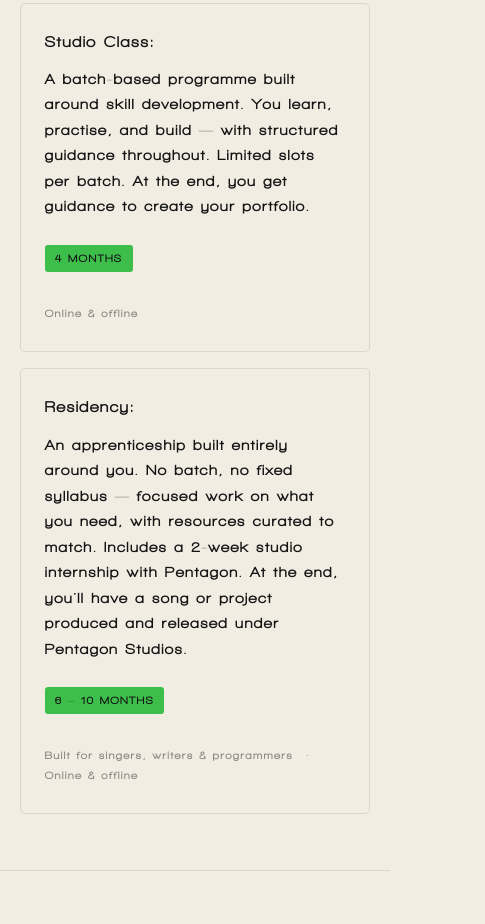
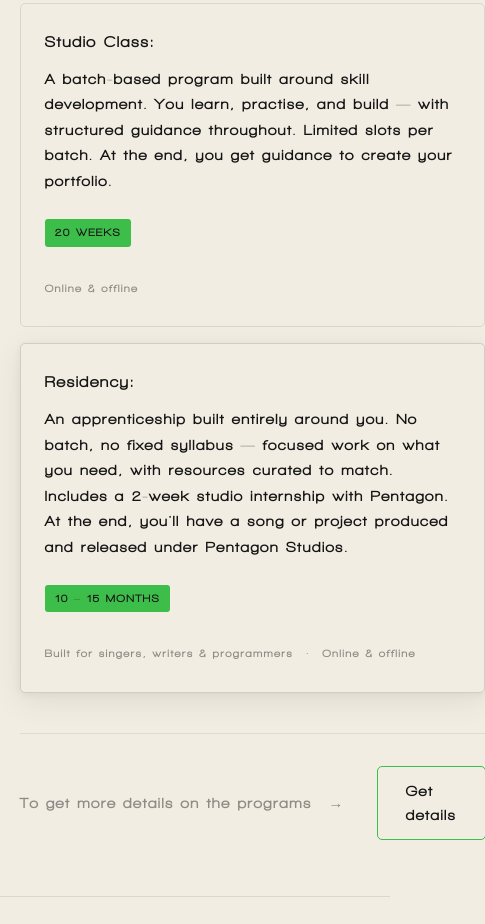
Before and after one commit to Mystiq-07/pentagon-studios, a plain HTML site: page mentorship.html in a window 390 px wide. Shown: the part 730-1654 px from the top of the page, 485 px wide, since content can reach past the window. Drawn offline with Linux system fonts and the light colour scheme.

Commit message:
mentorship: centre hero, program CTA row, FAQ full width, footer margin, course durations update

```diff
--- a/mentorship.html
+++ b/mentorship.html
@@ -38,12 +38,12 @@
   <main>
 
     <!-- ── HERO ── -->
-    <section class="inner-hero">
+    <section class="inner-hero inner-hero--center">
       <p class="coming-soon-label reveal">Mentorship</p>
       <h1 class="t-hero inner-hero-title reveal reveal-delay-1">Build with intention.</h1>
       <p class="inner-hero-sub reveal reveal-delay-2">
         Direct mentorship for singers, writers, and programmers who are serious about music.
-        Two programmes. One direction.
+        Two programs. One direction.
       </p>
       <a href="contact.html" class="btn btn-accent reveal reveal-delay-3">Get in touch</a>
     </section>
@@ -51,34 +51,38 @@
     <!-- ── THE PROGRAMMES ── -->
     <section class="inner-section">
       <div class="inner-section-left">
-        <p class="section-label reveal">The Programmes</p>
+        <p class="section-label reveal">The Programs</p>
         <h2 class="t-h2 reveal reveal-delay-1">Two ways in.</h2>
       </div>
       <div class="inner-section-right">
         <p class="section-body reveal">
           Different structure, different pace — pick what fits where you are.
         </p>
-        <div class="programme-tracks">
-          <div class="programme-track reveal">
+        <div class="program-tracks">
+          <div class="program-track reveal">
             <h3 class="t-h3">Studio Class:</h3>
             <p class="section-body">
-              A batch-based programme built around skill development. You learn, practise, and build —
+              A batch-based program built around skill development. You learn, practise, and build —
               with structured guidance throughout. Limited slots per batch. At the end, you get
               guidance to create your portfolio.
             </p>
-            <p class="track-duration">4 months</p>
+            <p class="track-duration">20 weeks</p>
             <p class="track-meta">Online &amp; offline</p>
           </div>
-          <div class="programme-track reveal reveal-delay-1">
+          <div class="program-track program-track--elevated reveal reveal-delay-1">
             <h3 class="t-h3">Residency:</h3>
             <p class="section-body">
               An apprenticeship built entirely around you. No batch, no fixed syllabus — focused work
               on what you need, with resources curated to match. Includes a 2-week studio internship
               with Pentagon. At the end, you'll have a song or project produced and released under Pentagon Studios.
             </p>
-            <p class="track-duration">6 – 10 months</p>
+            <p class="track-duration">10 – 15 months</p>
             <p class="track-meta">Built for singers, writers &amp; programmers &nbsp;·&nbsp; Online &amp; offline</p>
           </div>
+        </div>
+        <div class="program-cta-row reveal reveal-delay-2">
+          <p>To get more details on the programs &nbsp;→</p>
+          <a href="contact.html" class="btn btn-accent">Get details</a>
         </div>
       </div>
     </section>
@@ -152,7 +156,7 @@
         <div class="faq-list">
 
           <div class="faq-item reveal">
-            <button class="faq-q">Which programme is right for me?</button>
+            <button class="faq-q">Which program is right for me?</button>
             <div class="faq-a">
               <p>If you want structured guidance with a group — Studio Class. If you want something built entirely around you, with a song or project released under Pentagon at the end — Residency.</p>
             </div>
@@ -168,7 +172,7 @@
           <div class="faq-item reveal reveal-delay-2">
             <button class="faq-q">What happens after I finish?</button>
             <div class="faq-a">
-              <p>Studio Class graduates leave with guidance to build their portfolio. Residency graduates leave with a song or project — produced and released under Pentagon Studios. Both programmes connect you to the Pentagon network.</p>
+              <p>Studio Class graduates leave with guidance to build their portfolio. Residency graduates leave with a song or project — produced and released under Pentagon Studios. Both programs connect you to the Pentagon network.</p>
             </div>
           </div>
 
--- a/style.css
+++ b/style.css
@@ -40,7 +40,7 @@
 
   --nav-h:    60px;
   --max-w:    1200px;
-  --pad:      48px;
+  --pad:      62px;
   --col-gap:  32px;   /* consistent column gap across all inner-page grids */
   --radius:   5px;
   --ease:     cubic-bezier(0.4,0,0.2,1);
@@ -532,7 +532,7 @@
   border-radius: 14px 14px 0 0;
 }
 .footer-inner {
-  padding: 80px 15% 52px;
+  padding: 80px 80px 52px;
 }
 
 /* ─── tagline row (tagline + logo side by side) ──────── */
@@ -676,6 +676,13 @@
   padding-top: calc(var(--nav-h) + 120px);
   padding-bottom: 100px;
 }
+.inner-hero--center {
+  align-items: center;
+  text-align: center;
+}
+.inner-hero--center .inner-hero-sub {
+  max-width: 560px;
+}
 .inner-hero .t-hero { margin-bottom: 28px; }
 .inner-hero-title {
   font-size: clamp(36px, 5.5vw, 80px) !important;
@@ -759,7 +766,6 @@
 /* FAQ accordion */
 .faq-list {
   margin-top: 48px;
-  max-width: 680px;
 }
 .faq-item { border-bottom: 1px solid rgba(20,20,20,0.08); }
 .faq-item:first-child { border-top: 1px solid rgba(20,20,20,0.08); }
@@ -805,16 +811,37 @@
 }
 
 /* Programme tracks — two-column cards */
-.programme-tracks {
+.program-tracks {
   display: grid;
   grid-template-columns: 1fr 1fr;
   gap: var(--col-gap);
   margin-top: 48px;
 }
-.programme-track {
+.program-track {
   border: 1.5px solid rgba(20,20,20,0.1);
   border-radius: var(--radius);
   padding: 36px 32px;
+}
+.program-track--elevated {
+  box-shadow: 0 8px 32px rgba(20,20,20,0.08), 0 2px 8px rgba(20,20,20,0.05);
+  border-color: rgba(20,20,20,0.15);
+}
+.program-cta-row {
+  display: flex;
+  align-items: center;
+  justify-content: flex-end;
+  gap: 32px;
+  margin-top: 40px;
+  padding-top: 32px;
+  border-top: 1px solid rgba(20,20,20,0.08);
+}
+.program-cta-row p {
+  font-family: var(--font-walkway);
+  font-size: 15px;
+  letter-spacing: var(--ls-walk);
+  color: var(--muted);
+  white-space: nowrap;
+  line-height: 1.6;
 }
 .track-duration {
   font-family: var(--font-walkway);
@@ -831,8 +858,8 @@
   margin-bottom: 12px;
   align-self: flex-start;
 }
-.programme-track .t-h3 { margin-bottom: 16px; }
-.programme-track .section-body { max-width: 100%; margin-bottom: 24px; }
+.program-track .t-h3 { margin-bottom: 16px; }
+.program-track .section-body { max-width: 100%; margin-bottom: 24px; }
 .track-meta {
   font-family: var(--font-walkway);
   font-size: 11px;
@@ -870,7 +897,7 @@
     padding-top: calc(var(--nav-h) + 48px);
   }
 
-  .footer-inner { padding-left: 8%; padding-right: 8%; }
+  .footer-inner { padding-left: var(--pad); padding-right: var(--pad); }
 }
 
 @media (max-width: 640px) {
@@ -975,8 +1002,8 @@
   .inner-cta { padding: 80px var(--pad); }
   .faq-list { margin-top: 32px; }
   .process-list { margin-top: 32px; grid-template-columns: 1fr; }
-  .programme-tracks { grid-template-columns: 1fr; gap: 16px; margin-top: 32px; }
-  .programme-track { padding: 28px 24px; }
+  .program-tracks { grid-template-columns: 1fr; gap: 16px; margin-top: 32px; }
+  .program-track { padding: 28px 24px; }
 
   /* footer */
   footer { border-radius: 10px 10px 0 0; }
```
